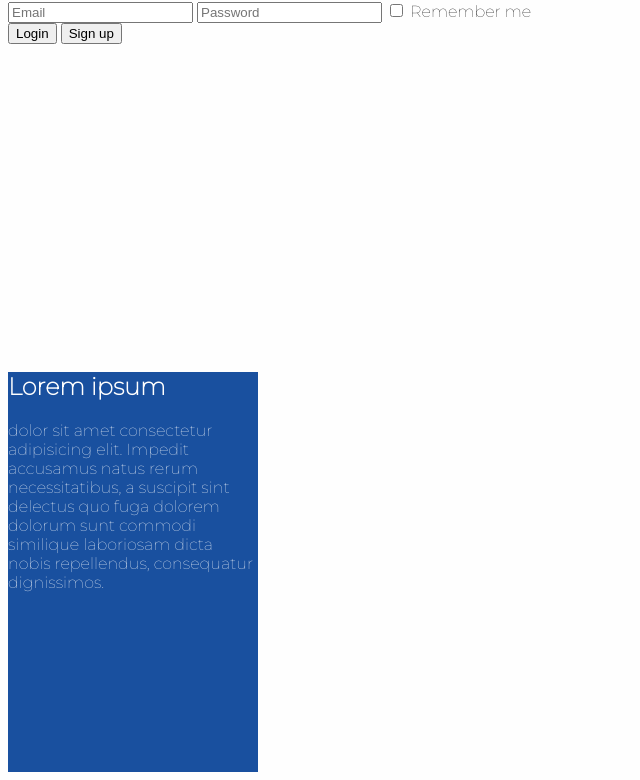
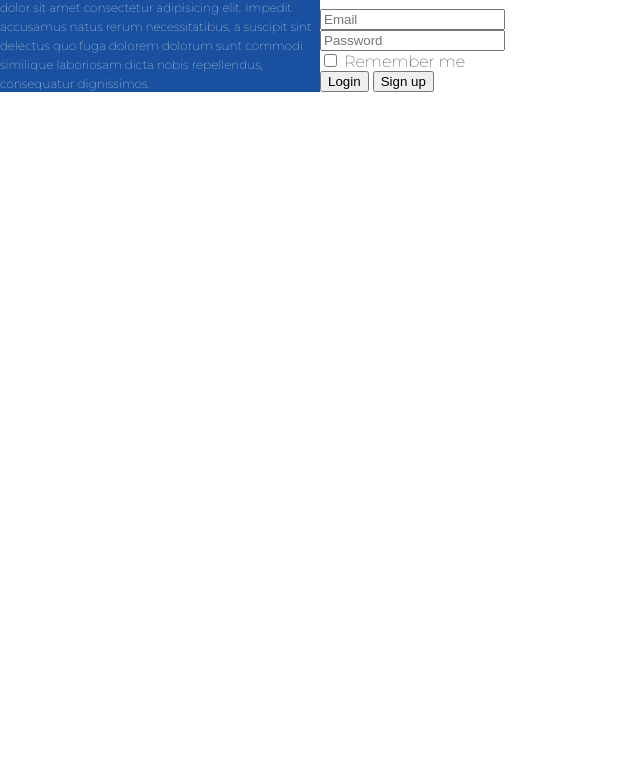
Before and after one commit to oudsemam/LogInWithText, a plain HTML site: page index.html in a window 1280 px wide. Shown: the part 68-848 px from the top of the page, without its empty margins (0-640 px from the left). After the commit the page ends 800 px from the top, so only its background shows below. Drawn offline with Linux system fonts and the light colour scheme.

Commit message:
update class/ids and colors

```diff
--- a/index.html
+++ b/index.html
@@ -15,8 +15,8 @@
         </header>
 
         <form>
-            <input type="email" placeholder="Email">
-            <input type="Password" placeholder="Password">
+            <input type="email" placeholder="Email" class="form">
+            <input type="Password" placeholder="Password" class="form">
             <input type="checkbox"> <label>Remember me</label>
         </form>
 
--- a/styles.css
+++ b/styles.css
@@ -1,16 +1,30 @@
 body {
     font-family: "Montserrat", sans-serif;
-    background-color: #fefefe;
 }
 
 #signIn {
-    height: 400px;
-    width: 750px;
+    background-color: white;
+    position: absolute;
+    right: 0px;
+    width: 75%;
 }
 
 #intro {
-    height: 400px;
-    width: 250px;
     background-color: #19509f;
     color: white;
+    position: absolute;
+    left: 0px;
+    width: 25%;
 }
+
+.form {
+    display: block;
+}
+
+h2 {
+    font-size: 20px;
+}
+
+span {
+    font-size: 12px;
+}
```
